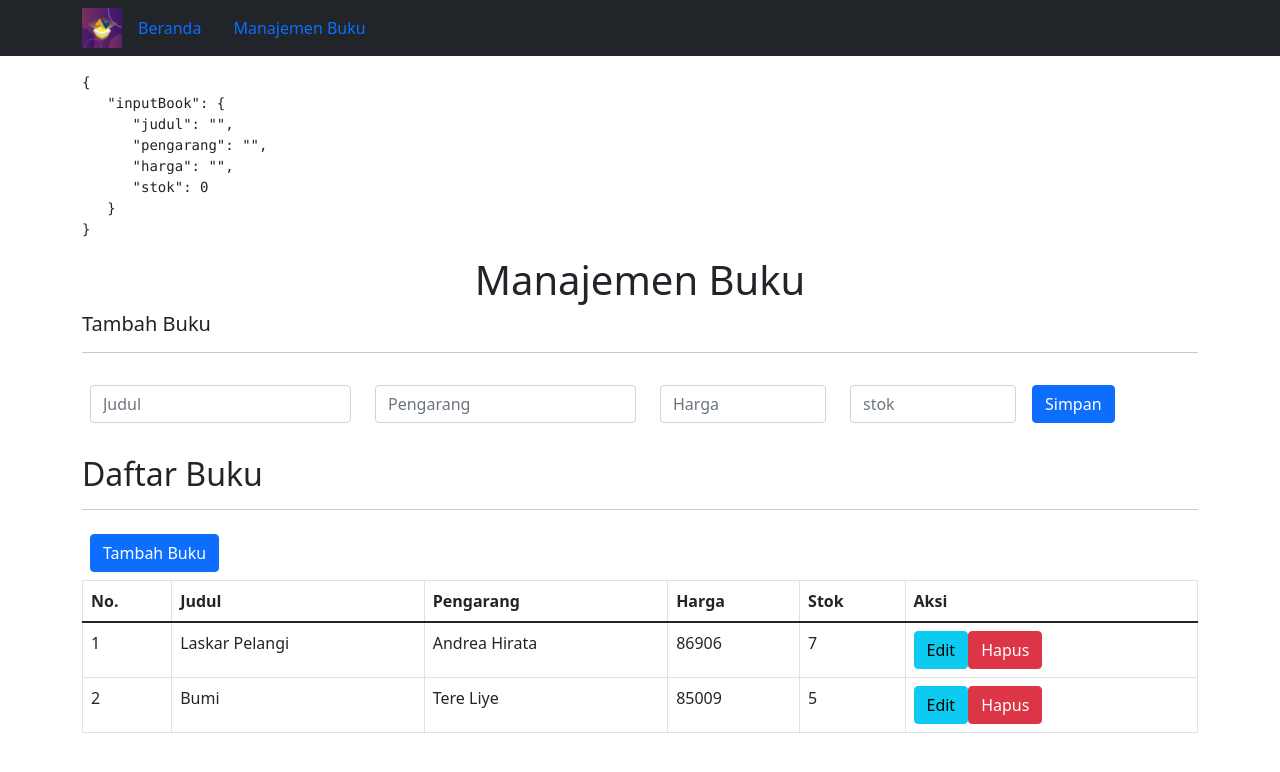
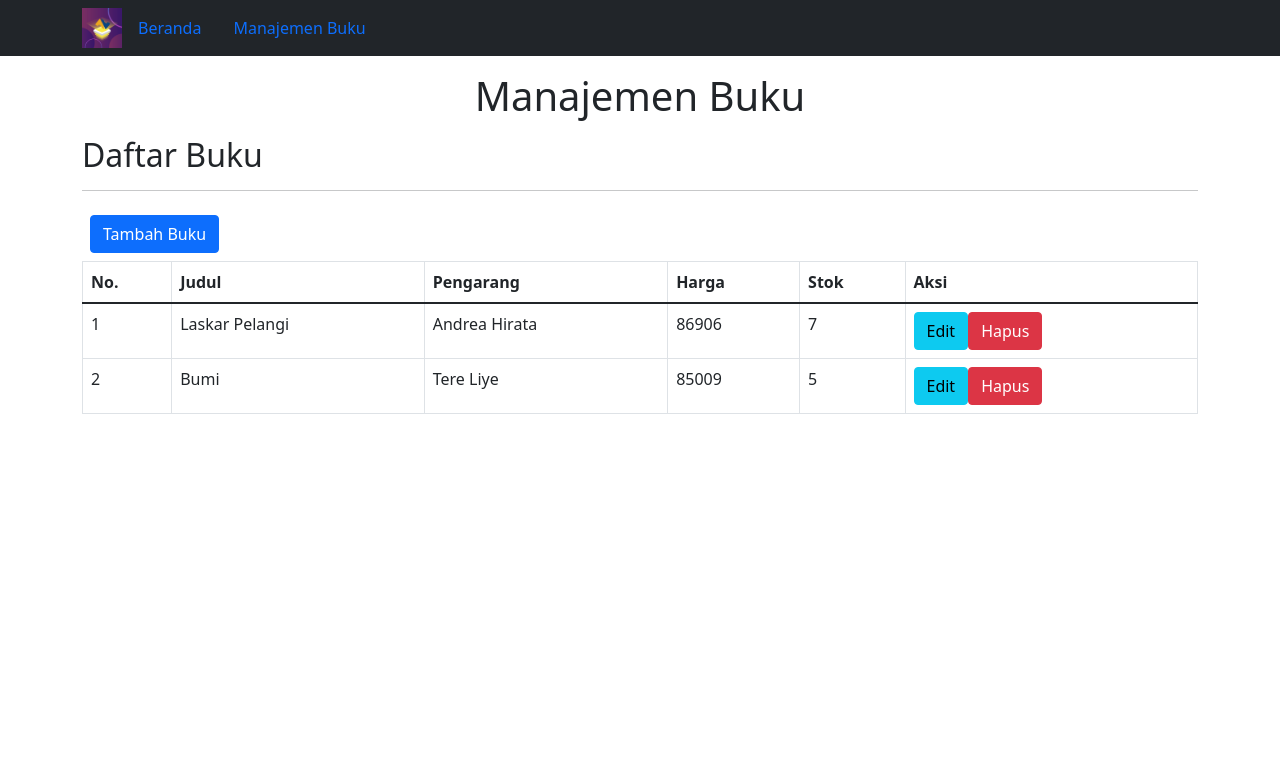
Before and after one commit to hilmiwicak/camp404-mern-bookstore, a React (Create React App) app in the folder frontend-react/: page /manajemen-buku in a window 1280 px wide. Shown: the top 772 px of the page. Built offline with nearby package versions, Linux system fonts and the light colour scheme.

Commit message:
button tambah buku toggles form

```diff
--- a/frontend-react/src/components/ManajemenBuku.jsx
+++ b/frontend-react/src/components/ManajemenBuku.jsx
@@ -10,6 +10,7 @@ export default class ManajemenBuku extends React.Component {
         harga: "",
         stok: 0,
       },
+      form: {},
     };
 
     this.handleJudul = this.handleJudul.bind(this);
@@ -17,6 +18,7 @@ export default class ManajemenBuku extends React.Component {
     this.handleHarga = this.handleHarga.bind(this);
     this.handleStok = this.handleStok.bind(this);
     this.submitForm = this.submitForm.bind(this);
+    this.showCreate = this.showCreate.bind(this);
   }
 
   handleJudul(event) {
@@ -60,15 +62,22 @@ export default class ManajemenBuku extends React.Component {
     this.props.store(this.state.inputBook);
   }
 
+  showCreate() {
+    this.setState({
+      form: "create",
+    });
+  }
+
   render() {
     return (
       <Fragment>
         <div className="container mt-3">
-          <div className="mt-3">
+          {/* <div className="mt-3">
             <pre>{JSON.stringify(this.state, null, 3)}</pre>
-          </div>
+          </div> */}
           <h1 className="text-center">Manajemen Buku</h1>
 
+          {this.state.form === "create" && (
             <div id="formTambah">
               <h5>Tambah Buku</h5>
               <hr />
@@ -118,13 +127,16 @@ export default class ManajemenBuku extends React.Component {
                 </div>
               </form>
             </div>
+          )}
 
           <div id="formUbah"></div>
 
           <div id="daftarBuku">
             <h2 className="mt-3">Daftar Buku</h2>
             <hr />
-            <button className="btn btn-primary m-2">Tambah Buku</button>
+            <button className="btn btn-primary m-2" onClick={this.showCreate}>
+              Tambah Buku
+            </button>
             <table className="table table-bordered">
               <thead>
                 <tr>
```
Lines whose indentation alone changed are shown as unchanged.
